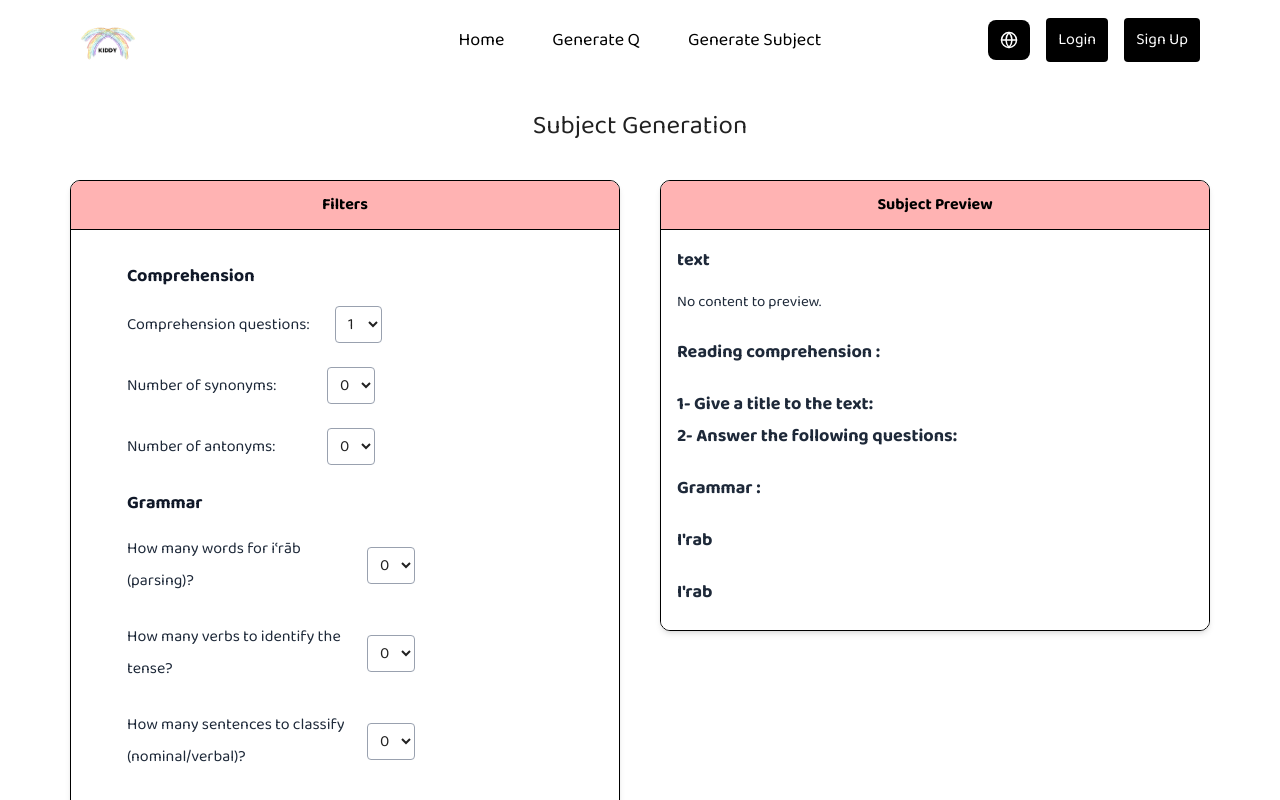
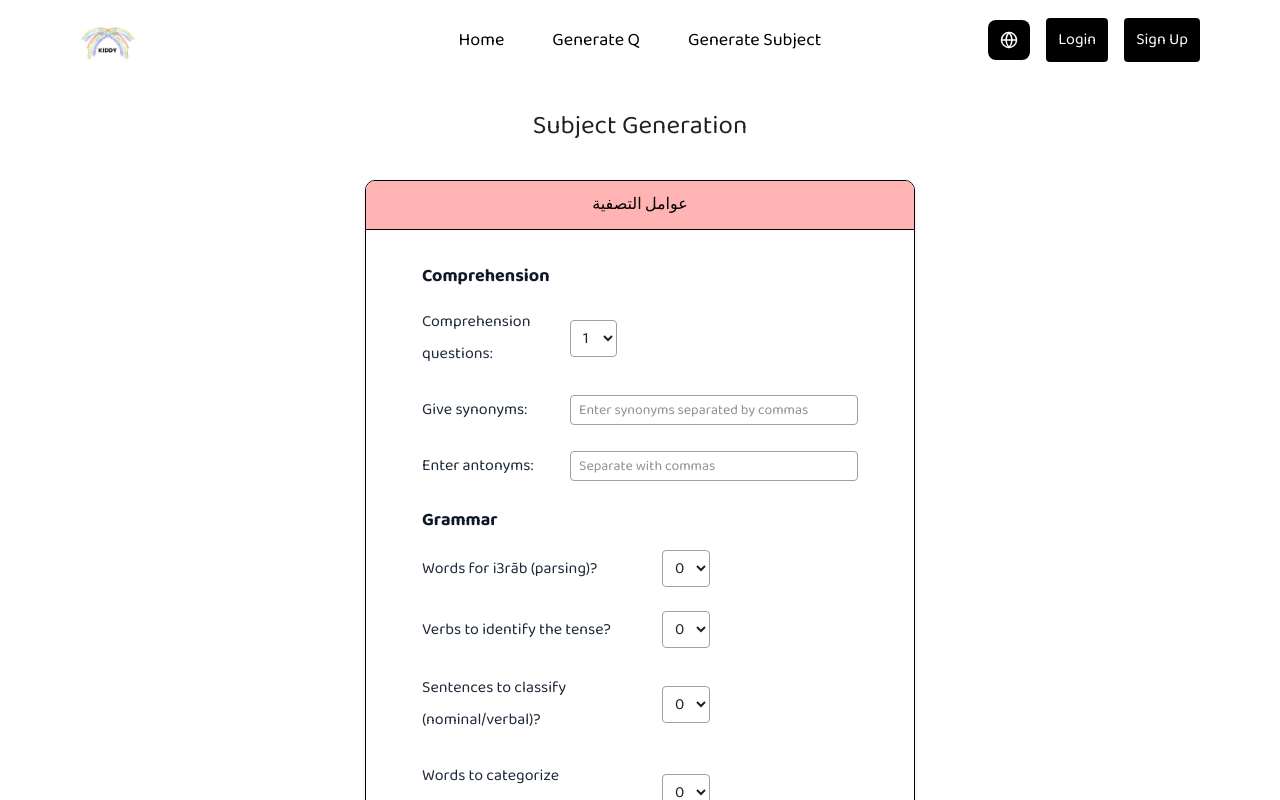
Before and after one commit to lynlyna04/AQG, a React (Vite) app in the folder QG/: page /generate-subjectopt in a window 1280 px wide. Shown: the top 800 px of the page. Built offline with nearby package versions, Linux system fonts and the light colour scheme.

Commit message:
fixed binaa fikri

```diff
--- a/QG/index.html
+++ b/QG/index.html
@@ -11,6 +11,7 @@
   </head>
   <body>
     <div id="root"></div>
+
     <script type="module" src="/src/main.jsx"></script>
   </body>
 </html>
--- a/QG/package.json
+++ b/QG/package.json
@@ -16,6 +16,9 @@
     "@tailwindcss/vite": "^4.1.4",
     "axios": "^1.9.0",
     "bcrypt": "^6.0.0",
+    "html2canvas": "^1.4.1",
+    "html2pdf.js": "^0.10.3",
+    "jspdf": "^3.0.1",
     "pdfjs-dist": "^5.2.133",
     "react": "^19.0.0",
     "react-dom": "^19.0.0",
--- a/QG/src/Subjectone.jsx
+++ b/QG/src/Subjectone.jsx
@@ -8,6 +8,8 @@ function Subjectone() {
   const { language } = useLanguage();
     const [inputText, setInputText] = useState("");
     const navigate = useNavigate();
+    const [isLoading, setIsLoading] = useState(false);
+    const isArabic = language === 'ar';
 
   const handleInputChange = (event) => {
     setInputText(event.target.value);
@@ -48,6 +50,7 @@ function Subjectone() {
     };
 
     const handleNext = async () => {
+        setIsLoading(true);
         try {
           const response = await fetch("http://localhost:5000/generate-subject", {
             method: "POST",
@@ -70,6 +73,7 @@ function Subjectone() {
           }
         } catch (error) {
           console.error("Failed to fetch subject options:", error);
+          setIsLoading(false);
         }
       };
 
@@ -121,9 +125,10 @@ function Subjectone() {
 
                   <button
             onClick={handleNext}
-            className="bg-[#FFEF9D] cursor-pointer text-[14px] font-semibold border-2 border-black px-6 py-2 rounded-[15px] hover:bg-[#FFE768]"
+            disabled={isLoading || !inputText.trim()}
+            className={`bg-[#FFEF9D] text-[14px] font-semibold border-2 border-black px-6 py-2 rounded-[15px] ${isLoading || !inputText.trim() ? 'opacity-50 cursor-not-allowed' : 'hover:bg-[#FFE768] cursor-pointer'}`}
           >
-            {language === 'ar' ? 'التالي' : 'Next'}
+            {isLoading ? (isArabic ? 'جاري المعالجة...' : 'Processing...') : (isArabic ? 'التالي' : 'Next')}
           </button>
         </div>
 
--- a/QG/src/Subjectopt.jsx
+++ b/QG/src/Subjectopt.jsx
@@ -2,31 +2,61 @@ import Header from "./Header.jsx";
 import { useLanguage } from "./hooks/useLanguage";
 import { useState, useEffect } from "react";
 
-
 function Subjectopt() {
-
   const [i3rabCount, setI3rabCount] = useState(0);
   const [i3rabWords, setI3rabWords] = useState([]);
+    const [qCount, setQCount] = useState(0);
+    const [userInputWords, setUserInputWords] = useState('');
+  const [synoWords, setUserSynoWords] = useState("");
+  const [parsedWords, setParsedWords] = useState([]);
+  const [previewText, setPreviewText] = useState("");
+  const [subjectOptions, setSubjectOptions] = useState([]);
+  const [totalQuestions, setTotalQuestions] = useState(3); // default fallback
+  const [showPreview, setShowPreview] = useState(false);
+  const [isLoading, setIsLoading] = useState(false);
 
-    const [qCount, setQCount] = useState(0);
+  // Store temporary values that will be applied to preview only when generate is clicked
+  const [tempI3rabCount, setTempI3rabCount] = useState(0);
+  const [tempQCount, setTempQCount] = useState(0);
 
-    const [userInputWords, setUserInputWords] = useState("");
-const [parsedWords, setParsedWords] = useState([]);
+  // Get language from context - this will be used only for the left panel
+    const { language } = useLanguage();
+    const [antonymsInput, setAntonymsInput] = useState("");
+    const [parsedAntonyms, setParsedAntonyms] = useState([]);
+    const [parsedSyno, setParsedSyno] = useState([]);
+
+  // For the preview block, always use Arabic settings regardless of useLanguage
+  const previewIsArabic = true;
+
+  const handleChange = (event) => {
+    setUserInputWords(event.target.value);
+    handleParseWords();
+  };
 
   function handleParseWords() {
       const words = userInputWords
       .split(/[,،]/) // Regex to split on either , or ،
       .map(word => word.trim())
       .filter(Boolean);
-    setParsedWords(words);
+    setParsedWords(words); // Store in temporary state
     }
 
+    function handleParseAntonyms() {
+        const words = antonymsInput
+          .split(/[,،]/)
+          .map(word => word.trim())
+          .filter(Boolean);
+        setParsedAntonyms(words);
+    }
 
+    function handleParseSyno() {
+        const words = synoWords
+          .split(/[,،]/)
+          .map(word => word.trim())
+          .filter(Boolean);
+        setParsedSyno(words);
+      }
 
-  const { language } = useLanguage();
-    const isArabic = language === "ar";
-
-    const [previewText, setPreviewText] = useState("");
 
   useEffect(() => {
     const savedText = localStorage.getItem("subjectText");
@@ -35,15 +65,8 @@ useEffect(() => {
     }
   }, []);
 
-useEffect(() => {
-    if (i3rabCount > 0 && previewText) {
-      const selectedWords = getRandomWords(previewText, i3rabCount);
-      setI3rabWords(selectedWords);
-    } else {
-      setI3rabWords([]);
-    }
-  }, [i3rabCount, previewText]);
-
+  // Remove the useEffect that updates i3rabWords whenever i3rabCount changes
+  // since we only want this to happen on Generate click
 
   function getRandomWords(text, count) {
     const words = text
@@ -58,14 +81,6 @@ function getRandomWords(text, count) {
     return shuffled.slice(0, count);
   }
 
-
-  const [subjectOptions, setSubjectOptions] = useState([]);
-
-
-
-
-  const [totalQuestions, setTotalQuestions] = useState(3); // default fallback
-
   useEffect(() => {
     const storedOptions = localStorage.getItem('subjectQuestions'); // ✅ correct key
     const storedCount = localStorage.getItem('questionCount');
@@ -76,11 +91,31 @@ function getRandomWords(text, count) {
 
     if (storedCount) {
       setTotalQuestions(parseInt(storedCount));
-      setQCount(1);
+      setTempQCount(1); // Initial value for the UI dropdown
     }
   }, []);
 
+  const handleGenerateClick = () => {
+    setIsLoading(true);
 
+    // Apply the temporary values
+    setI3rabCount(tempI3rabCount);
+    setQCount(tempQCount);
+    handleParseSyno();
+    handleParseAntonyms(); // ✅ add this
+
+    if (tempI3rabCount > 0 && previewText) {
+      const selectedWords = getRandomWords(previewText, tempI3rabCount);
+      setI3rabWords(selectedWords);
+    } else {
+      setI3rabWords([]);
+    }
+
+    setTimeout(() => {
+      setIsLoading(false);
+      setShowPreview(true);
+    }, 1500);
+  };
 
 
   return (
@@ -88,37 +123,34 @@ function getRandomWords(text, count) {
       <Header />
       <div
         className="flex flex-row justify-center items-start gap-10 mb-20 mt-[180px]"
-        dir={isArabic ? "rtl" : "ltr"}
+        dir={language === "ar" ? "rtl" : "ltr"}
       >
-
-
         <h2 className="absolute mt-[-80px] text-[26px]">
-          {isArabic ? "إنشاء الموضوع" : "Subject Generation"}
+          {language === "ar" ? "إنشاء الموضوع" : "Subject Generation"}
         </h2>
-
-        {/* Left Block (always on left in JSX, reversed with flex-row-reverse) */}
+        {/* Left Block (filters) */}
         <div className="flex flex-col items-center">
           <div className="w-[550px] h-auto rounded-[10px] border border-black shadow-md overflow-hidden">
             <div className="bg-[#FFB3B3] p-2 border-b border-black">
               <h3 className="text-l font-bold text-black text-center">
-                {isArabic ? "عوامل التصفية" : "Filters"}
+                عوامل التصفية
               </h3>
             </div>
             <div className="bg-white px-14 py-8 h-auto">
               <h3 className="text-lg font-bold text-gray-900 mb-4">
-                {isArabic ? "الفهم" : "Comprehension"}
+                {language === "ar" ? "الفهم" : "Comprehension"}
               </h3>
 
               {/* Question 1 */}
               {/* Number of Comprehension Questions */}
               <div className="flex items-center mb-6">
-      <p className="text-gray-800 w-50">
-        {isArabic ? "أسئلة الفهم :" : "Comprehension questions:"}
+                <p className="text-gray-800 w-37">
+                  {language === "ar" ? "أسئلة الفهم :" : "Comprehension questions:"}
                 </p>
                 <select
-        className="border border-gray-400 rounded px-2 py-1 ml-2"
-        value={qCount}
-        onChange={(e) => setQCount(parseInt(e.target.value))}
+                  className="border border-gray-400 rounded px-2 py-1"
+                  value={tempQCount}
+                  onChange={(e) => setTempQCount(parseInt(e.target.value))}
                 >
                   {Array.from({ length: totalQuestions }, (_, i) => (
                     <option key={i + 1} value={i + 1}>
@@ -129,56 +161,59 @@ function getRandomWords(text, count) {
               </div>
 
               {/* Number of Synonyms */}
-<div className="flex items-center mb-6">
-  <p className="text-gray-800 w-50">
-    {isArabic ? "عدد المرادفات :" : "Number of synonyms:"}
+              <div className="flex items-center mb-6 gap-2">
+  <p className="text-gray-800 w-35">
+    {language === "ar" ? "أدخل المرادفات:" : "Give synonyms:"}
   </p>
-  <select className="border border-gray-400 rounded px-2 py-1">
-    <option value="0">0</option>
-    <option value="1">1</option>
-    <option value="2">2</option>
-  </select>
-</div>
-
-{/* Number of Antonyms */}
-<div className="flex items-center mb-6">
-  <p className="text-gray-800 w-50">
-    {isArabic ? "عدد الأضداد :" : "Number of antonyms:"}
-  </p>
-  <select className="border border-gray-400 rounded px-2 py-1">
-    <option value="0">0</option>
-    <option value="1">1</option>
-    <option value="2">2</option>
-  </select>
+  <input
+    type="text"
+    placeholder={language === "ar" ? "افصل بين الكلمات بفواصل" : "Enter synonyms separated by commas"}
+    className="flex-grow border border-gray-400 rounded px-2 py-1 text-sm"
+    value={synoWords}
+    onChange={(e) => setUserSynoWords(e.target.value)}
+  />
 </div>
 
 
+               {/* Antonyms Input */}
+               <div className="flex items-center mb-6 gap-2">
+                <p className="text-gray-800 w-35">
+                  {language === "ar" ? "أدخل الأضداد:" : "Enter antonyms:"}
+                </p>
+                <input
+                  type="text"
+                  className="flex-grow border border-gray-400 rounded px-2 py-1 text-sm"
+                  placeholder={language === "ar" ? "افصل بين الكلمات بفواصل" : "Separate with commas"}
+                  value={antonymsInput}
+                  onChange={(e) => setAntonymsInput(e.target.value)}
+                />
+              </div>
+
               <h3 className="text-lg font-bold text-gray-900 mb-4">
-                {isArabic ? "القواعد" : "Grammar"}
+                {language === "ar" ? "القواعد" : "Grammar"}
               </h3>
 
               {/* iʿrāb Question */}
               <div className="flex items-center mb-6">
                 <p className="text-gray-800 w-60">
-    {isArabic ? "كم عدد الكلمات المطلوبة للإعراب؟" : "How many words for iʿrāb (parsing)?"}
+                  {language === "ar" ? "كم عدد الكلمات المطلوبة للإعراب؟" : "Words for i3rāb (parsing)?"}
                 </p>
                 <select
                   className="border border-gray-400 rounded px-2 py-1"
-  value={i3rabCount}
-  onChange={(e) => setI3rabCount(parseInt(e.target.value))}
+                  value={tempI3rabCount}
+                  onChange={(e) => setTempI3rabCount(parseInt(e.target.value))}
                 >
                   <option value="0">0</option>
                   <option value="1">1</option>
                   <option value="2">2</option>
                   <option value="3">3</option>
                 </select>
-
               </div>
 
               {/* Tense Identification */}
               <div className="flex items-center mb-6">
                 <p className="text-gray-800 w-60">
-    {isArabic ? "كم عدد الأفعال لتحديد الزمن؟" : "How many verbs to identify the tense?"}
+                  {language === "ar" ? "كم عدد الأفعال لتحديد الزمن؟" : "Verbs to identify the tense?"}
                 </p>
                 <select className="border border-gray-400 rounded px-2 py-1">
                   <option value="0">0</option>
@@ -190,7 +225,7 @@ function getRandomWords(text, count) {
 
               <div className="flex items-center mb-6">
                 <p className="text-gray-800 w-60">
-    {isArabic ? "كم عدد الجمل لتحديد نوع الجملة؟" : "How many sentences to classify (nominal/verbal)?"}
+                  {language === "ar" ? "كم عدد الجمل لتحديد نوع الجملة؟" : "Sentences to classify (nominal/verbal)?"}
                 </p>
                 <select className="border border-gray-400 rounded px-2 py-1">
                   <option value="0">0</option>
@@ -202,7 +237,7 @@ function getRandomWords(text, count) {
 
               <div className="flex items-center mb-6">
                 <p className="text-gray-800 w-60">
-    {isArabic ? "كم عدد الكلمات لتحديد نوع الكلمة؟" : "How many words to categorize (noun/verb/particle)?"}
+                  {language === "ar" ? "كم عدد الكلمات لتحديد نوع الكلمة؟" : "Words to categorize (noun/verb/particle)?"}
                 </p>
                 <select className="border border-gray-400 rounded px-2 py-1">
                   <option value="0">0</option>
@@ -215,122 +250,129 @@ function getRandomWords(text, count) {
                 <textarea
                   className="flex-grow border border-gray-300 p-2 rounded text-sm"
                   rows="2"
-      placeholder={isArabic ? "أدخل الكلمات مفصولة بفواصل" : "Enter words separated by commas"}
+                  placeholder={language === "ar" ? "أدخل الكلمات مفصولة بفواصل" : "Enter words separated by commas"}
                   value={userInputWords}
-      onChange={(e) => setUserInputWords(e.target.value)}
+                  onChange={handleChange}
                 />
-    <button
+                {/*<button
                   onClick={handleParseWords}
                   className="bg-[#FFB3B3] text-black font-semibold px-3 py-1 rounded shadow hover:bg-[#ffa1a1] transition text-sm"
                 >
-      {isArabic ? "تحليل" : "Go"}
+                  تحليل
+                </button>*/}
+              </div>
+            </div>
+          </div>
+          <button
+            onClick={handleGenerateClick}
+            className="mt-4 bg-[#FFB3B3] text-black font-semibold px-6 py-2 rounded shadow hover:bg-[#ffa1a1] transition"
+          >
+            {language === "ar" ? "إنشاء " : "Generate"}
           </button>
         </div>
 
-
-            </div>
-          </div>
-
-          <button
-  className="mt-4 bg-[#FFB3B3] text-black font-semibold px-6 py-2 rounded shadow hover:bg-[#ffa1a1] transition"
->
-  {isArabic ? "إنشاء" : "Generate"}
-</button>
-
-        </div>
-
-        {/* Right Block (preview box) */}
+        {/* Right Block (preview box) - Conditionally rendered, always in Arabic */}
+        {(showPreview || isLoading) && (
           <div className="w-[550px] h-auto rounded-[10px] border border-black shadow-md overflow-hidden">
             <div className="bg-[#FFB3B3] p-2 border-b border-black">
               <h3 className="text-l font-bold text-black text-center">
-              {isArabic ? "معاينة الموضوع" : "Subject Preview"}
+                معاينة الموضوع
               </h3>
             </div>
-                  <div className="bg-white p-4 h-auto overflow-y-auto whitespace-pre-wrap text-gray-800 text-[15px] leading-6">
-                      <h3 className="font-bold text-lg mb-4">{isArabic ? " النص" : "text"}</h3>
-                      {previewText || (isArabic ? "لا يوجد محتوى للعرض." : "No content to preview.")}
-                      {isArabic ? <h3 className="font-bold text-lg mt-6 mb-2">البناء الفكري:</h3> : <h3 className="font-bold text-lg mt-6 mb-2">Reading comprehension :</h3>}
-                      {isArabic ? (
-        <>
-          <h3 className="font-semibold text-lg mt-6 mb-1">1- اعط عنوان للنص .</h3>
-          <h3 className="font-semibold text-lg mt-1 mb-2">2- اجب على الاسئلة التالية :</h3>
-          <ul className="list-disc ml-6 text-lg text-gray-700 px-4">
+
+            {isLoading ? (
+              <div className="bg-white p-4 h-[400px] flex items-center justify-center">
+                <div className="text-center">
+                  <div className="inline-block h-8 w-8 animate-spin rounded-full border-4 border-solid border-[#FFB3B3] border-r-transparent align-[-0.125em]" role="status">
+                    <span className="!absolute !-m-px !h-px !w-px !overflow-hidden !whitespace-nowrap !border-0 !p-0 ![clip:rect(0,0,0,0)]">
+                      جار التحميل...
+                    </span>
+                  </div>
+                  <p className="mt-2 text-gray-600">جار إنشاء الموضوع...</p>
+                </div>
+              </div>
+            ) : (
+              <div className="bg-white p-4 h-auto overflow-y-auto whitespace-pre-wrap text-gray-800 text-[15px] leading-6" dir="rtl">
+                <h3 className="font-bold text-lg mb-4">النص</h3>
+                {previewText || "لا يوجد محتوى للعرض."}
+
+                <h3 className="font-bold text-lg mt-6 mb-2">البناء الفكري:</h3>
+                <ol className="list-decimal mr-6 text-lg text-gray-700 px-4 space-y-2">
+  <li>اعط عنوان للنص.</li>
+  <li>
+    اجب على الاسئلة التالية:
+    <ul className="list-disc mr-6 mt-1 pl-5">
       {subjectOptions.slice(0, qCount).map((opt, index) => (
-              <li key={index}>
-                {opt}
-                <div className="mt-1 mb-4">.....................................................</div>
-              </li>
+        <li key={index}>{opt}</li>
       ))}
     </ul>
-        </>
-      ) : (
-        <>
-          <h3 className="font-bold text-lg mt-6 mb-1">1- Give a title to the text:</h3>
-          <h3 className="font-bold text-lg mt-1 mb-2">2- Answer the following questions:</h3>
-          <ul className="list-disc ml-6 text-sm text-gray-700">
-            {subjectOptions.slice(0, qCount).map((opt, index) => (
-              <li key={index}>
-                {opt}
-                <div className="mt-1 mb-4">.....................................................</div>
   </li>
-            ))}
-          </ul>
-        </>
+  {parsedSyno.length > 0 && (
+    <li>
+      {language === "ar"
+        ? `أعط المرادفات للكلمات: ${parsedSyno.join("، ")}`
+        : `Give the synonyms of the words: ${parsedSyno.join(", ")}`}
+    </li>
   )}
+  {parsedAntonyms.length > 0 && (
+    <li>
+      {language === "ar"
+        ? `أعط الأضداد للكلمات: ${parsedAntonyms.join("، ")}`
+        : `Give the antonyms of the words: ${parsedAntonyms.join(", ")}`}
+    </li>
+  )}
+</ol>
 
 
-                      {isArabic ? <h3 className="font-bold text-lg mt-6 mb-2">البناء اللغوي :</h3> : <h3 className="font-bold text-lg mt-6 mb-2">Grammar :</h3>}
-                      {isArabic ? <h3 className="font-semi-bold text-lg mt-6 mb-2">1- اعرب الكلمات التالية :</h3> : <h3 className="font-bold text-lg mt-6 mb-2">I'rab</h3>}
 
+                <h3 className="font-bold text-lg mt-6 mb-2">البناء اللغوي:</h3>
+                <h3 className="font-semi-bold text-lg mt-6 mb-2">1- اعرب الكلمات التالية:</h3>
                 {i3rabWords.length > 0 && (
                   <table className="w-full border border-gray-300 text-sm mt-2">
                     <thead>
                       <tr className="bg-gray-100">
-        <th className="border w-20 px-2 py-1 text-right">{isArabic ? "الكلمة" : "Word"}</th>
-        <th className="border px-2 py-1 text-right">{isArabic ? "الإعراب" : "I'rab"}</th>
+                        <th className="border w-20 px-2 py-1 text-right">الكلمة</th>
+                        <th className="border px-2 py-1 text-right">الإعراب</th>
                       </tr>
                     </thead>
                     <tbody>
                       {i3rabWords.map((word, index) => (
                         <tr key={index}>
                           <td className="border px-2 py-1">{word}</td>
-          <td className="border px-2 py-1">{isArabic ? "..." : "..."}</td>
+                          <td className="border px-2 py-1">...</td>
                         </tr>
                       ))}
                     </tbody>
                   </table>
                 )}
 
-
-
-
-{isArabic ? <h3 className="font-semi-bold text-lg mt-6 mb-2">2- اكمل الجدول التالي :</h3> : <h3 className="font-bold text-lg mt-6 mb-2">I'rab</h3>}
+                <h3 className="font-semi-bold text-lg mt-6 mb-2">2- اكمل الجدول التالي:</h3>
                 {parsedWords.length > 0 && (
                   <table className="w-full border border-gray-300 text-sm mt-2">
                     <thead>
                       <tr className="bg-gray-100">
-          <th className="border px-2 py-1 text-right">{isArabic ? "الكلمة" : "Word"}</th>
-          <th className="border px-2 py-1 text-right">{isArabic ? "النوع" : "Type"}</th>
-          <th className="border px-2 py-1 text-right">{isArabic ? "الوظيفة" : "Function"}</th>
-          <th className="border px-2 py-1 text-right">{isArabic ? "الملاحظات" : "Notes"}</th>
+                        <th className="border px-2 py-1 text-right">الكلمة</th>
+                        <th className="border px-2 py-1 text-right">النوع</th>
+                        <th className="border px-2 py-1 text-right">الوظيفة</th>
+                        <th className="border px-2 py-1 text-right">الملاحظات</th>
                       </tr>
                     </thead>
                     <tbody>
                       {parsedWords.map((word, index) => (
                         <tr key={index}>
                           <td className="border px-2 py-1">{word}</td>
-            <td className="border px-2 py-1">{isArabic ? "..." : "..."}</td>
-            <td className="border px-2 py-1">{isArabic ? "..." : "..."}</td>
-            <td className="border px-2 py-1">{isArabic ? "..." : "..."}</td>
+                          <td className="border px-2 py-1">...</td>
+                          <td className="border px-2 py-1">...</td>
+                          <td className="border px-2 py-1">...</td>
                         </tr>
                       ))}
                     </tbody>
                   </table>
                 )}
-
               </div>
-
+            )}
           </div>
+        )}
       </div>
     </>
   );
```
Also changed, not shown: 2 other files (tests, documents, lock files or other folders). Lines whose indentation alone changed are shown as unchanged.
